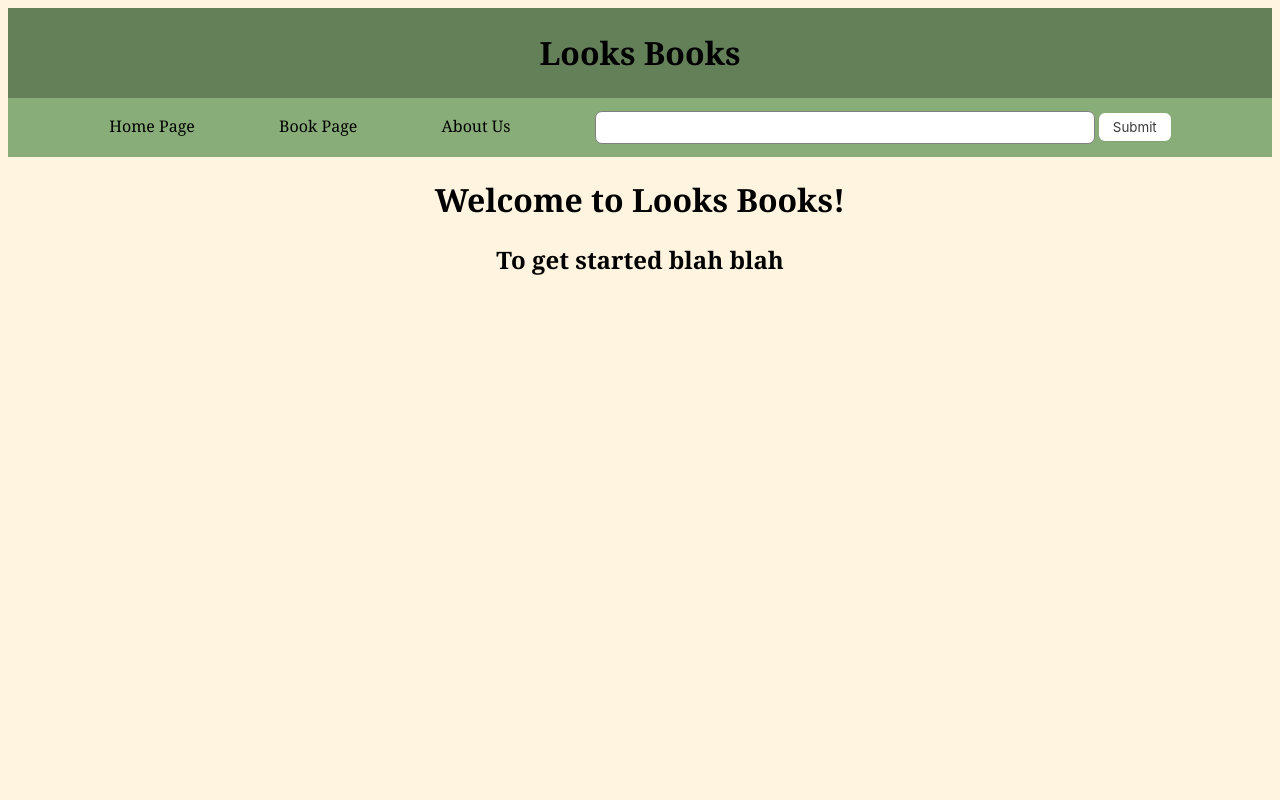
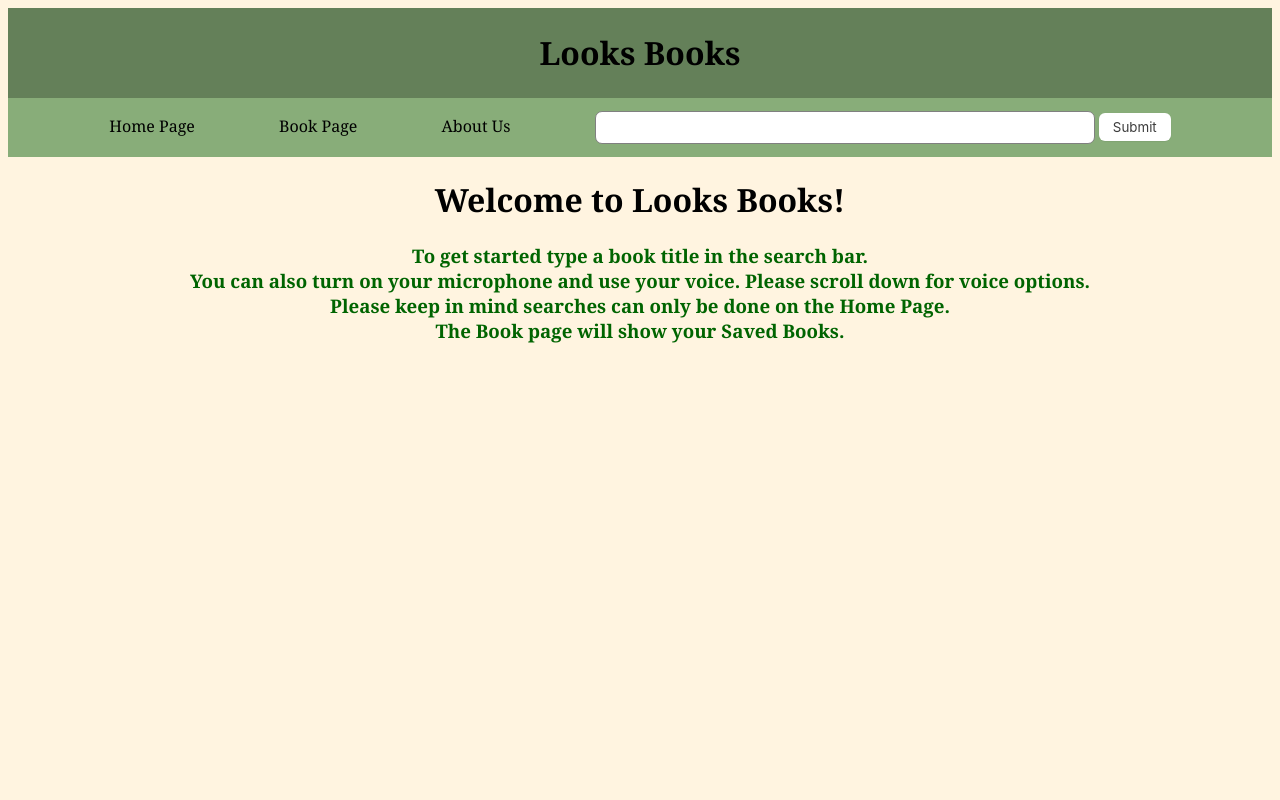
Before and after one commit to AndyxNguyen22/INST-377-Project, a website: page public/HomePage.html in a window 1280 px wide. Shown: the top 800 px of the page. Drawn offline with Linux system fonts and the light colour scheme; no server answers; a script that the page names is missing.

Commit message:
Some small text changes

```diff
--- a/public/HomePage.html
+++ b/public/HomePage.html
@@ -31,7 +31,11 @@
         <!-- Welcome Message -->
         <div id="welcomeMessage">
             <h1>Welcome to Looks Books!</h1>
-            <h2>To get started blah blah</h2>
+            <h3 id = "instructions">To get started type a book title in the search bar.<br>
+                You can also turn on your microphone and use your voice. Please scroll down for voice options.<br>
+                Please keep in mind searches can only be done on the Home Page.<br>
+                The Book page will show your Saved Books.
+                </h3>
         </div>
 
           <!-- Picture Slider -->
--- a/public/global.css
+++ b/public/global.css
@@ -270,3 +270,7 @@ body {
     font-size: 13px;
     color: white;
 }
+
+#instructions {
+  color:darkgreen;
+}
```
